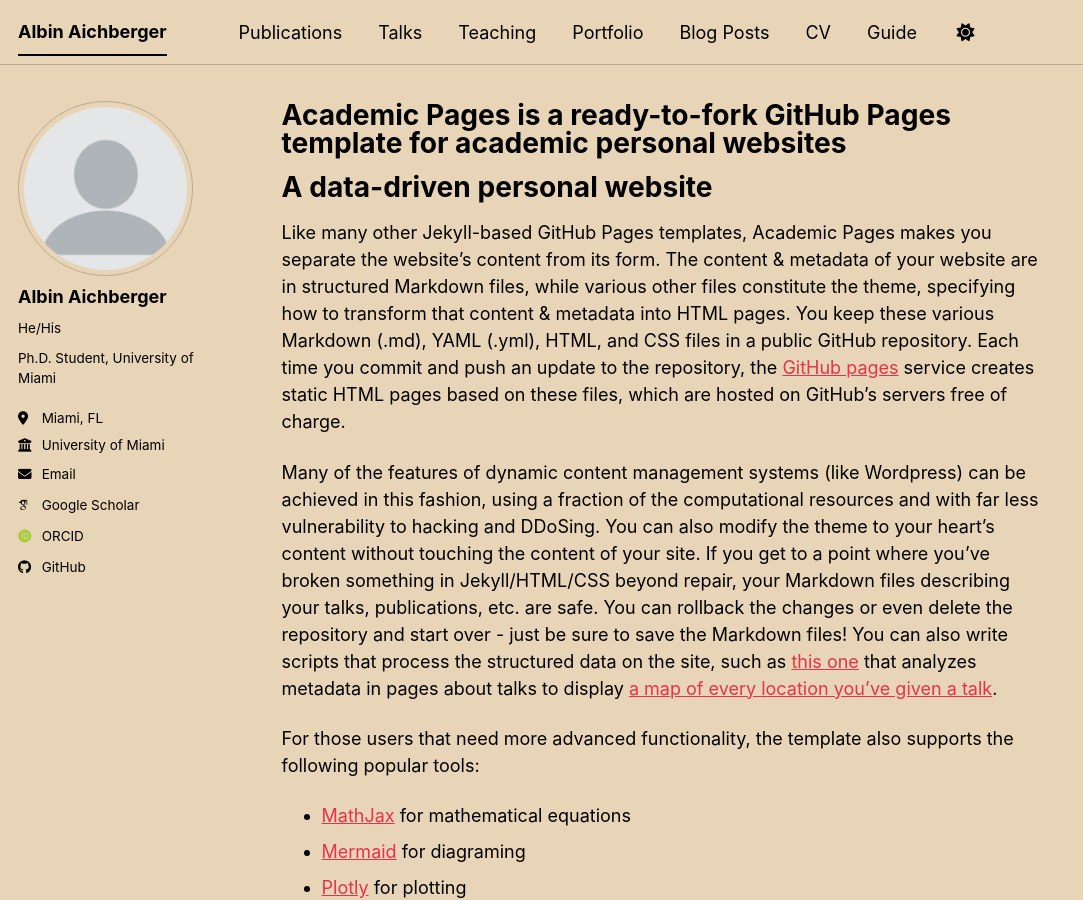
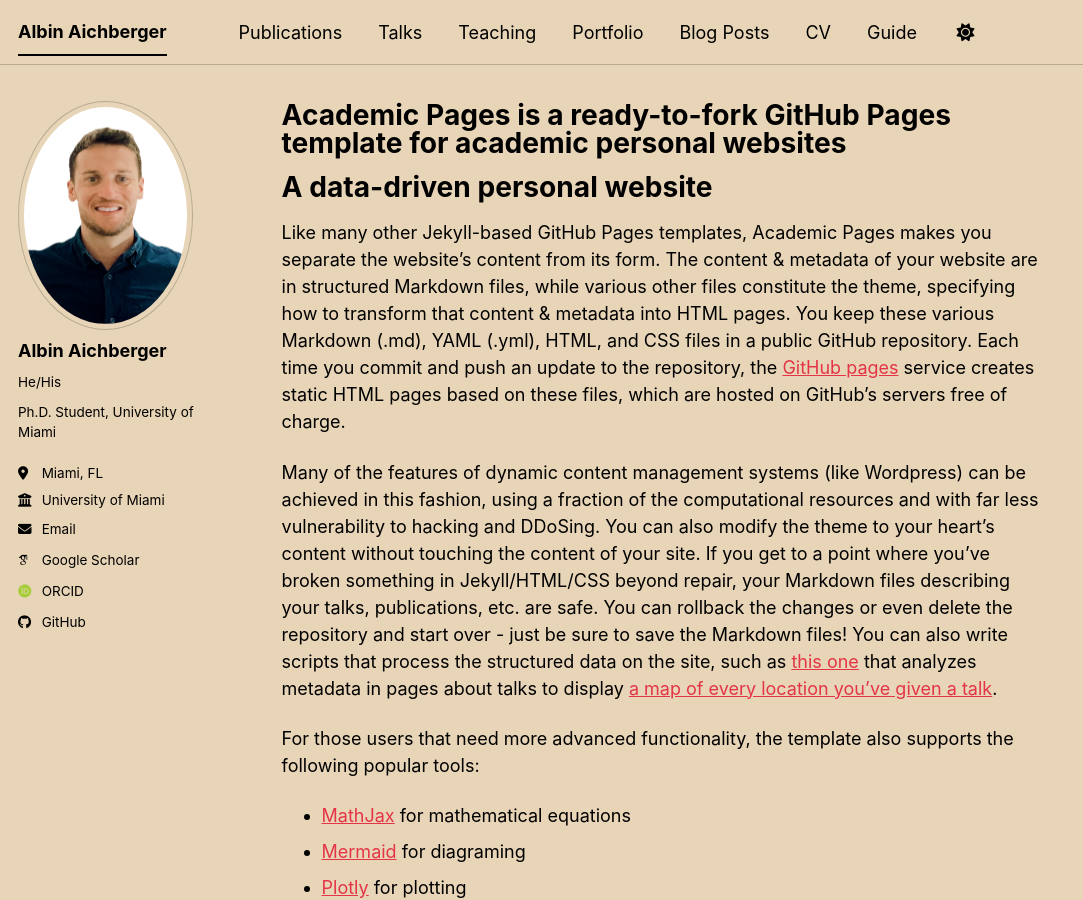
Before and after one commit to AAichberger/AAichberger.github.io, a Jekyll site: the page built from _pages/about.md, in a window 1280 px wide and 900 px high. Shown: the whole window, without its empty margins (0-1083 px from the left). Built offline with Jekyll 4.4.1, drawn with Linux system fonts in a browser that asks for light colours; some web fonts are replaced; a script bundle is joined from its source files by our own code; library files that are not in the unit come from our copies.

Commit message:
Update _config.yml

```diff
--- a/_config.yml
+++ b/_config.yml
@@ -23,7 +23,7 @@
 #               Additional customization can be done by editing /_includes/author-profile.html
 author:
   # Biographic information
-  avatar           : "profile.png"
+  avatar           : "Albin_Aichberger_headshot.jpeg"
   name             : "Albin Aichberger"
   pronouns         : "He/His"
   bio              : "Ph.D. Student, University of Miami"
```
